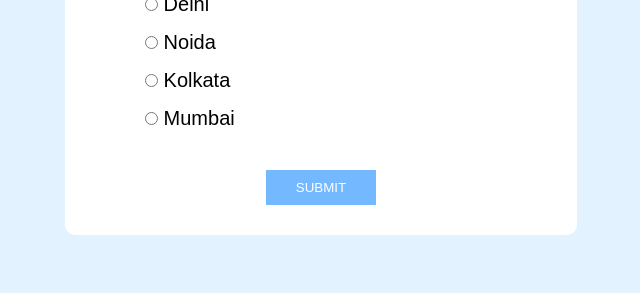
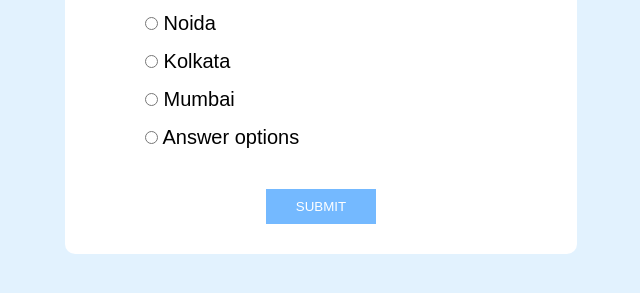
Before and after one commit to verma-shivani/QuizMe, a plain HTML site: page QUIZ JS/index.html in a window 1280 px wide. Shown: the part 349-642 px from the top of the page, without its empty margins (319-959 px from the left). Drawn offline with Linux system fonts and the light colour scheme.

Commit message:
Update index.html

```diff
--- a/QUIZ JS/index.html
+++ b/QUIZ JS/index.html
@@ -33,6 +33,11 @@
                         <label for="ans4" id="option4" >Answer options</label>
                     </li>
 
+                    <li>
+                        <input type="radio" name="answer" id="ans5" class="answer">
+                        <label for="ans5" id="option5" >Answer options</label>
+                    </li>
+
                 </ul>
                 <button id="submitt">submit</button>
                 <div id="ShowScore" class="scoreArea"></div>
```
